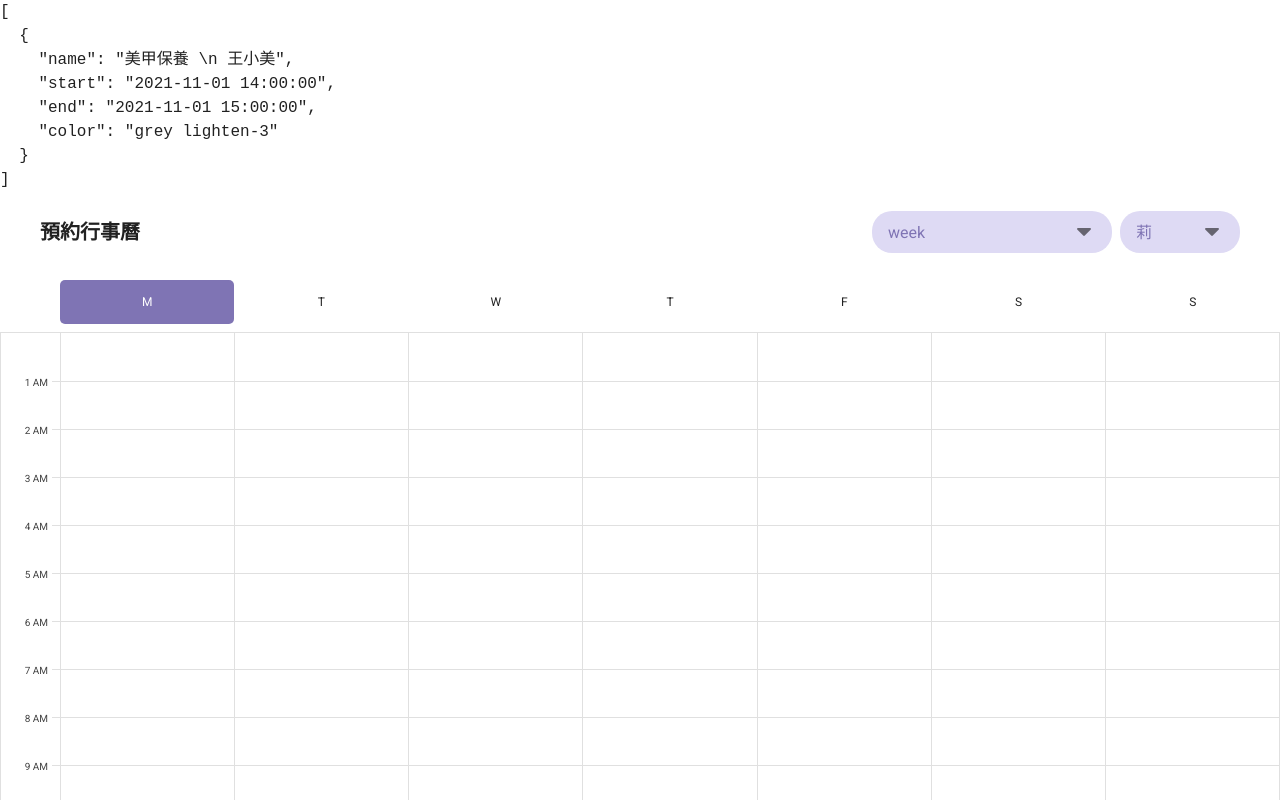
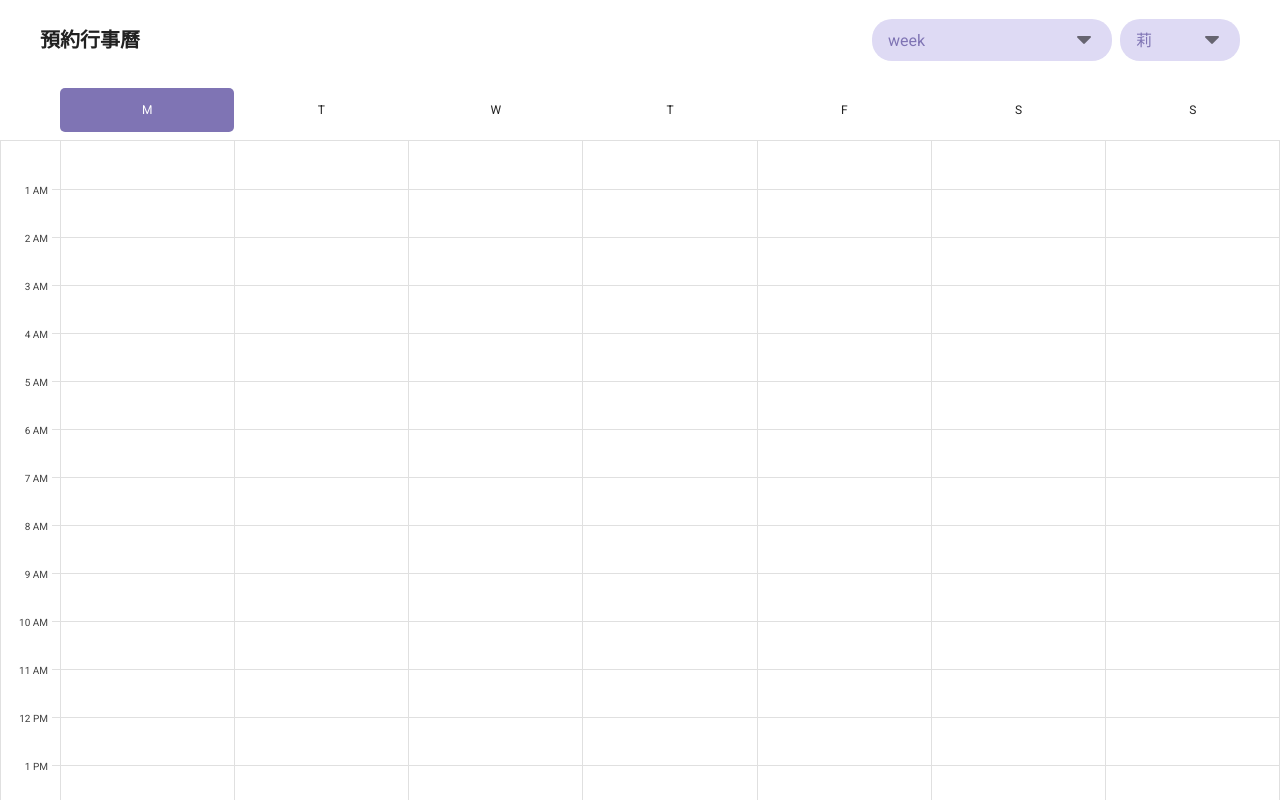
Before and after one commit to shenzhu0831/oh-Bot, a Vue app: page / in a window 1280 px wide. Shown: the top 800 px of the page. Built offline with nearby package versions, Linux system fonts and the light colour scheme.

Commit message:
刪除 印在畫面上的 event 資料

```diff
--- a/src/views/Home.vue
+++ b/src/views/Home.vue
@@ -1,7 +1,6 @@
 <template>
   <div class="Calendar">
     <div class="month_calendar"></div>
-    <pre>{{ events }}</pre>
     <div class="weekly_calendar">
       <v-sheet tile height="54" class="navbar">
         <h1 class="calendar_title" v-if="type === 'week'">預約行事曆</h1>
```
